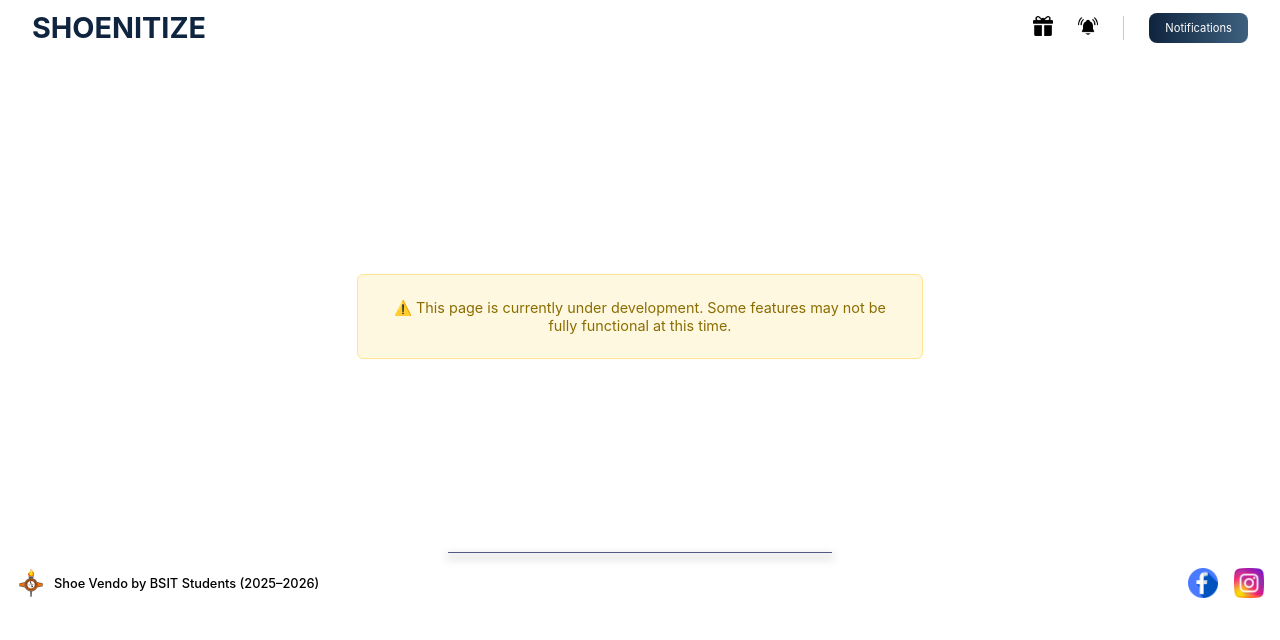
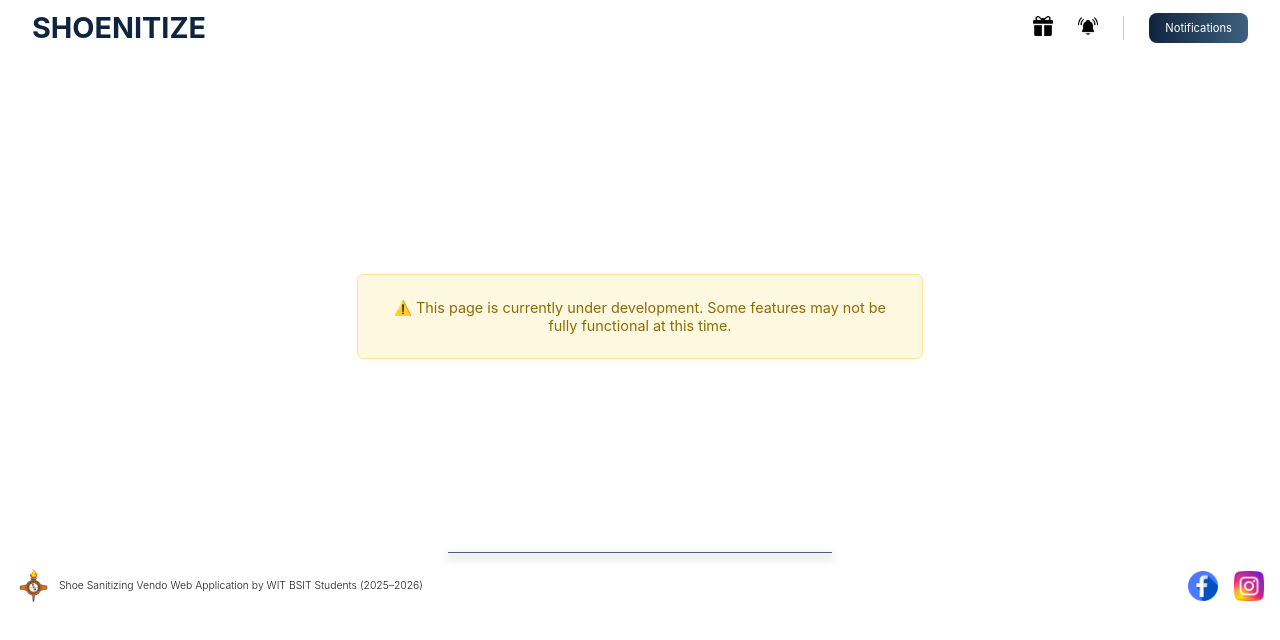
Before and after one commit to JosePanoy/Web-App-Shoe-Vendo, a React (Vite) app in the folder frontend/: page /gifts in a window 1280 px wide. Shown: the top 640 px of the page. Built offline with nearby package versions, Linux system fonts and the light colour scheme.

Commit message:
adjusted font sizes

```diff
--- a/frontend/src/assets/css/resuable-components/main-footer.css
+++ b/frontend/src/assets/css/resuable-components/main-footer.css
@@ -30,15 +30,17 @@
 }
 
 .main-footer__wit-icon {
-  width: 30px;
-  height: 30px;
+  width: 35px;
+  height: 35px;
   object-fit: contain;
 }
 
 .main-footer__text {
   white-space: nowrap;
-  font-weight: 500;
+  font-weight: 350;
   cursor: default;
+  font-size: 0.65rem;
+  color: rgb(30, 30, 30);
 }
 
 .main-footer__right {
--- a/frontend/src/components/process_page_components/enter_gmail.jsx
+++ b/frontend/src/components/process_page_components/enter_gmail.jsx
@@ -2,9 +2,11 @@ import React from "react";
 import { motion } from "framer-motion";
 import "../../assets/css/process_page/enter_gmail.css";
 import MainBackImage from "../../assets/img/main-back.jpg";
+import MainFooter from "../resuable-components/main-footer";
 
 function EnterGmailComponent() {
   return (
+    <>
     <div
       className="enter-gmail-container"
       style={{ backgroundImage: `url(${MainBackImage})` }}
@@ -88,6 +90,8 @@ function EnterGmailComponent() {
         Created for WIT Athletes, by WIT Students
       </motion.p>
     </div>
+    <MainFooter />
+    </>
   );
 }
 
--- a/frontend/src/components/resuable-components/main-footer.jsx
+++ b/frontend/src/components/resuable-components/main-footer.jsx
@@ -19,9 +19,9 @@ function MainFooter() {
           src={WitLogo}
           alt="WIT Logo"
           className="main-footer__wit-icon"
-          initial={{ opacity: 0, y: 50 }}
+          initial={{ opacity: 0, y: 60 }}
           whileInView={{ opacity: 1, y: 0 }}
-          transition={{ duration: 0.8, delay: 0.4 }}
+          transition={{ duration: 0.8, delay: 0.5 }}
           viewport={{ once: false, amount: 0.6 }}
         />
 
@@ -32,7 +32,7 @@ function MainFooter() {
           transition={{ duration: 0.8, delay: 0.6 }}
           viewport={{ once: false, amount: 0.6 }}
         >
-          Shoe Vendo by BSIT Students (2025–2026)
+          Shoe Sanitizing Vendo Web Application by WIT BSIT Students (2025–2026)
         </motion.span>
 
       </div>
```
